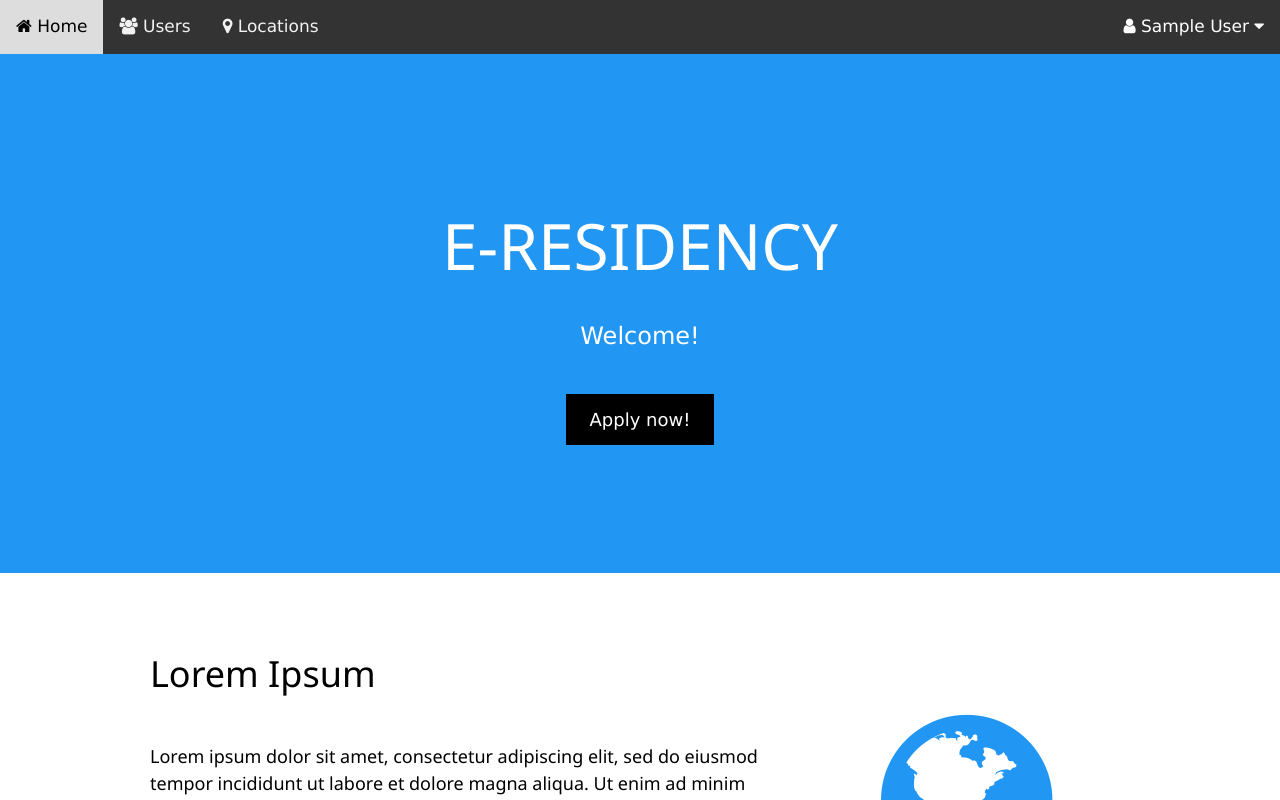
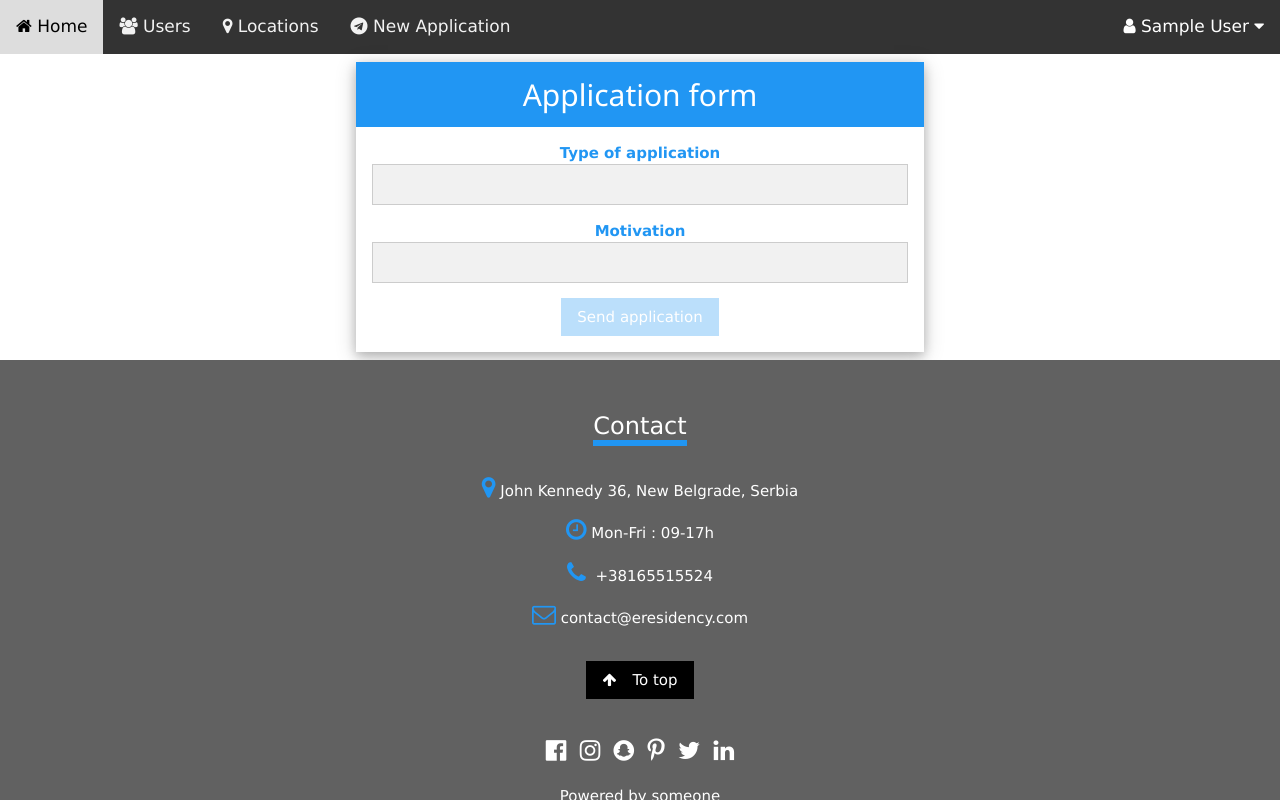
Before and after one commit to krjovan/E-residency-frontend, an Angular app: page /application in a window 1280 px wide. Before the commit this address led to /home. Shown: the top 800 px of the page. Built offline with nearby package versions, Linux system fonts and the light colour scheme; sample sign-in values are in the browser's storage.

Commit message:
Application model, component and service added

```diff
--- a/src/app/app.component.html
+++ b/src/app/app.component.html
@@ -5,6 +5,7 @@
   <a routerLink="/home"><i class="fa fa-home"></i> Home</a>
   <a *ngIf="auth.isAdmin()" style="cursor: pointer;" routerLink="/users"><i class="fa fa-users"></i> Users</a>
   <a *ngIf="auth.isAdmin()" style="cursor: pointer;" routerLink="/location"><i class="fa fa-map-marker"></i> Locations</a>
+  <a *ngIf="auth.isLoggedIn()" style="cursor: pointer;" routerLink="/application"><i class="fa fa-telegram"></i> New Application</a>
 
   <a *ngIf="!auth.isLoggedIn()" class="w3-right" id="navSignIn" routerLink="/sign-in"><i class="fa fa-sign-in"></i> Sign in</a>
 
--- a/src/app/app.module.ts
+++ b/src/app/app.module.ts
@@ -15,6 +15,7 @@ import { RegisterComponent } from './components/register/register.component';
 import { UsersComponent } from './components/users/users.component';
 import { AdminAuthGuardService } from './services/admin-auth-guard.service';
 import { LocationComponent } from './components/location/location.component';
+import { ApplicationComponent } from './components/application/application.component';
 
 
 const routes: Routes = [
@@ -23,6 +24,7 @@ const routes: Routes = [
   { path: 'register', component: RegisterComponent },
   { path: 'users', component: UsersComponent, canActivate: [AdminAuthGuardService] },
   { path: 'profile', component: ProfileComponent, canActivate: [AuthGuardService] },
+  { path: 'application', component: ApplicationComponent, canActivate: [AuthGuardService] },
   { path: 'location', component: LocationComponent, canActivate: [AdminAuthGuardService] },
   { path: '**', redirectTo: '/home', pathMatch: 'full' }
 ];
@@ -35,7 +37,8 @@ const routes: Routes = [
     ProfileComponent,
     RegisterComponent,
     UsersComponent,
-    LocationComponent
+    LocationComponent,
+    ApplicationComponent
   ],
   imports: [
     BrowserModule,
--- /dev/null
+++ b/src/app/components/application/application.component.html
@@ -0,0 +1,27 @@
+<div class="w3-center w3-padding" style="margin:0 auto; max-width: 600px;">
+  <div class="w3-card-4">
+    <div class="w3-container w3-blue">
+      <h2>Application form</h2>
+    </div>
+    <form class="w3-container" #formControl="ngForm">
+      <p>
+        <label class="w3-text-blue">
+          <b>Type of application</b>
+        </label>
+        <input required [(ngModel)]="applcation.type_of_application" minlength="2" maxlength="40" name="first" type="text" style="text-align: center;"
+          class="w3-input w3-border w3-light-grey">
+      </p>
+      <p>
+        <label class="w3-text-blue">
+          <b>Motivation</b>
+        </label>
+        <input required [(ngModel)]="applcation.motivation" minlength="2" maxlength="40" name="last" type="text" style="text-align: center;" class="w3-input w3-border w3-light-grey">
+      </p>
+
+
+      <p class="w3-center">
+        <button [disabled]="!formControl.valid" (click)="addApplication()" class="w3-btn w3-blue">Send application</button>
+      </p>
+    </form>
+  </div>
+</div>
--- /dev/null
+++ b/src/app/components/application/application.component.ts
@@ -0,0 +1,43 @@
+import { Component, OnInit } from '@angular/core';
+import { ApplicationService } from '../../services/application-service/application.service';
+import { ToastrService } from 'ngx-toastr';
+import { Application } from '../../models/application';
+import { AuthenticationService } from '../../services/authentication.service';
+
+@Component({
+  selector: 'app-application',
+  templateUrl: './application.component.html',
+  styleUrls: ['./application.component.css']
+})
+export class ApplicationComponent implements OnInit {
+
+  applcation: Application = {
+    type_of_application: "",
+    motivation: "",
+    user_id: ""
+  };
+
+  constructor(private applicationService: ApplicationService,
+              private toastr: ToastrService,
+              private auth: AuthenticationService
+            ) { }
+
+  addApplication() {
+    this.applicationService.addApplication(this.applcation).subscribe(() => {
+      this.toastr.success('You successfully created a applcation!', 'Success');
+      this.clearDialog();
+    }, (err) => {
+      this.toastr.error(err.error.message, 'Error');
+    });
+  }
+
+  clearDialog() {
+    this.applcation.motivation = "";
+    this.applcation.type_of_application = "";
+  }
+
+  ngOnInit(): void {
+    this.applcation.user_id = this.auth.getUserDetails()._id;
+  }
+
+}
--- /dev/null
+++ b/src/app/models/application.ts
@@ -0,0 +1,7 @@
+export class Application {
+  _id?:String;
+  type_of_application: String;
+  motivation: String;
+  datetime_of_application?: Date;
+  user_id: String;
+}
--- /dev/null
+++ b/src/app/services/application-service/application.service.ts
@@ -0,0 +1,38 @@
+import { Injectable } from '@angular/core';
+import { HttpClient } from '@angular/common/http';
+import { Observable } from 'rxjs';
+import { Application } from '../../models/application';
+
+@Injectable({
+  providedIn: 'root'
+})
+export class ApplicationService {
+
+  private API_URL = 'http://localhost:8080/application';
+
+  constructor(private httpClient: HttpClient) { }
+
+  public getApplication(search): Observable<Application[]> {
+    return this.httpClient.get<Application[]>(this.API_URL + '/all?search=' + search);
+  }
+/*
+  public getApplicationsWithPagination(page, limit): Observable<Application[]> {
+    return this.httpClient.get<Application[]>(this.API_URL + '/withPagination?page=' + page + '&limit=' + limit);
+  }
+
+  public getApplicationsCount(): Observable<any> {
+    return this.httpClient.get<any>(this.API_URL + '/numberOfLocations');
+  }*/
+
+  public addApplication(application: Application): Observable<any> {
+    return this.httpClient.post(this.API_URL + '/add', application);
+  }
+
+  /*public updateApplication(location: Application): Observable<any> {
+    return this.httpClient.put(this.API_URL + '/update/' + location._id, location);
+  }*/
+
+  public deleteApplication(id): Observable<any> {
+    return this.httpClient.delete(this.API_URL + '/delete/' + id);
+  }
+}
```
Also changed, not shown: src/app/components/application/application.component.css (added), 2 other files (tests, documents, lock files or other folders).
